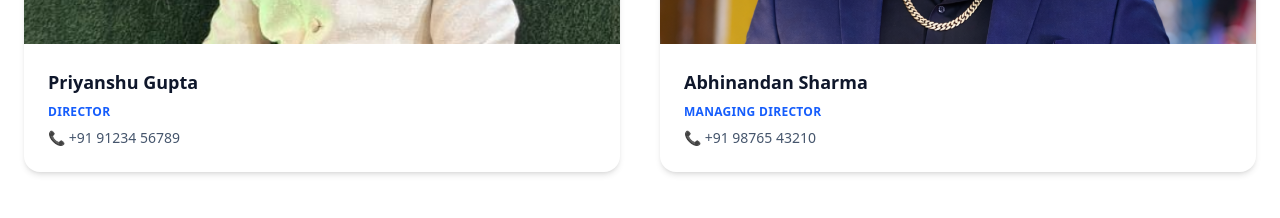
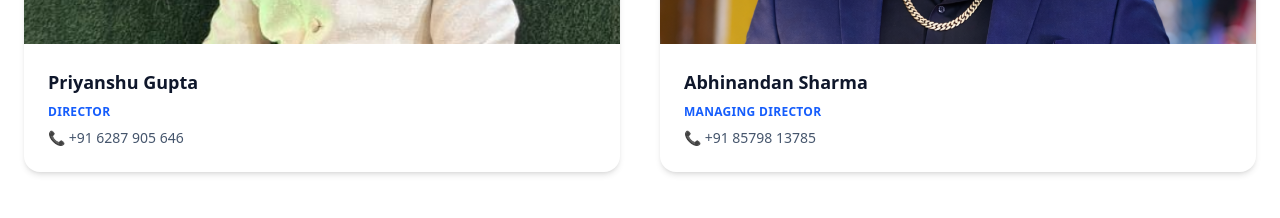
Before and after one commit to Aftab0008/Jai-Shree-Shyam, a React (Vite) app: page / in a window 1280 px wide. Shown: the part 2740-2958 px from the top of the page. Built offline with nearby package versions, Linux system fonts and the light colour scheme.

Commit message:
Update Team.jsx

```diff
--- a/src/components/Team.jsx
+++ b/src/components/Team.jsx
@@ -60,7 +60,7 @@ export default function Leadership() {
               </p>
 
               <p className="text-slate-600 text-sm flex items-center gap-2">
-                📞 +91 91234 56789
+                📞 +91 6287 905 646
               </p>
             </div>
           </div>
@@ -85,7 +85,7 @@ export default function Leadership() {
               </p>
 
               <p className="text-slate-600 text-sm flex items-center gap-2">
-                📞 +91 98765 43210
+                📞 +91 85798 13785
               </p>
             </div>
           </div>
```
